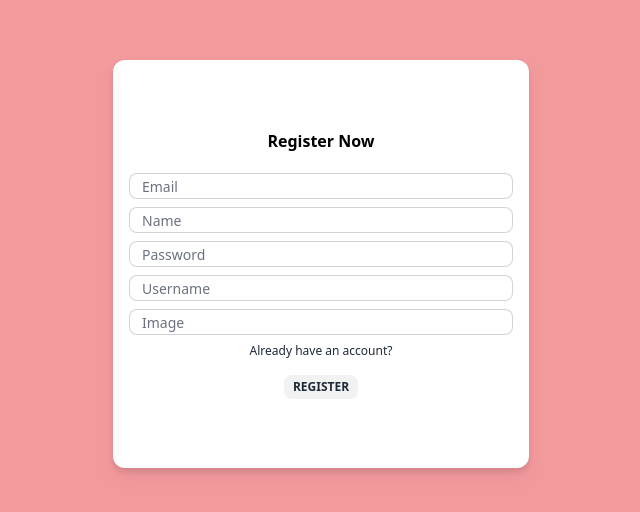
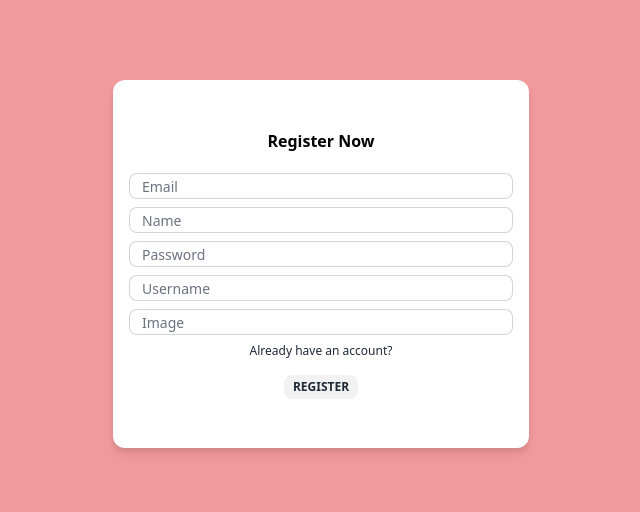
Before and after one commit to basus942/ChatApp-Frontend, a React (Create React App) app: page /auth/register in a window 1280 px wide. Shown: the part 136-648 px from the top of the page, without its empty margins (319-959 px from the left). Built offline with nearby package versions, Linux system fonts and the light colour scheme; no server answers.

Commit message:
updated signupform design

```diff
--- a/src/App.js
+++ b/src/App.js
@@ -7,8 +7,8 @@ import AdminDashboard from "./pages/admin/AdminDashboard";
 import AdminLoginPage from "./pages/admin/AdminLoginPage";
 import SignInForm from "./pages/user/SignIn";
 import SignUpForm from "./pages/user/SignUp";
-import Layout from "./components/Layout";
-import ProtectAuthRoute from "./components/ProtectAuthRoute";
+// import Layout from "./components/Layout";
+// import ProtectAuthRoute from "./components/ProtectAuthRoute";
 
 export default function App() {
   return (
--- a/src/pages/user/SignUp.js
+++ b/src/pages/user/SignUp.js
@@ -56,11 +56,7 @@ function SignUpForm() {
   };
 
   return (
-    <div className="md:flex justify-center items-center">
-      <form
-        onSubmit={handleOnSubmit}
-        className="formcard w-[26rem] h-[25.5rem]"
-      >
+    <form onSubmit={handleOnSubmit} className="formcard registerform">
       <h1 className="text-black p-4">Register Now</h1>
 
       <input
@@ -112,12 +108,6 @@ function SignUpForm() {
       </Link>
       <button className="m-4">Register</button>
     </form>
-      {/* <img
-        src="https://shorturl.at/HKL59"
-        alt=""
-        className="bg-contain w-[18rem] h-[25.5rem] rounded-xl"
-      /> */}
-    </div>
   );
 }
 
--- a/src/styles/tailwind.css
+++ b/src/styles/tailwind.css
@@ -7,6 +7,9 @@
 }
 .loginform{
     @apply w-[16rem] h-[18rem] md:w-[18rem] md:h-[20rem]
+}
+.registerform{
+    @apply w-[18.96rem] h-[19rem] md:w-[26rem] md:h-[23rem] p-3
 }
 .forminput{
    @apply input input-bordered input-xs text-sm w-full max-w-sm  p-3 m-1
```
Lines whose indentation alone changed are shown as unchanged.
